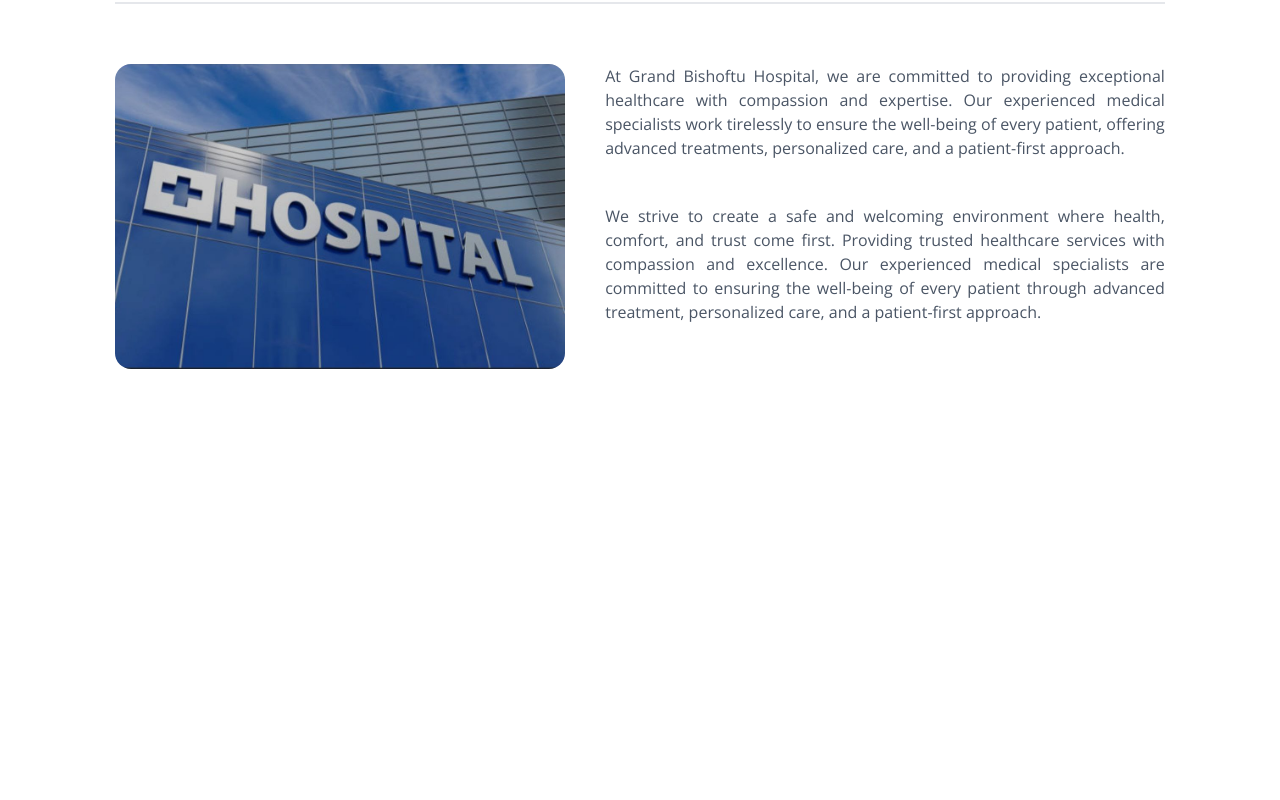
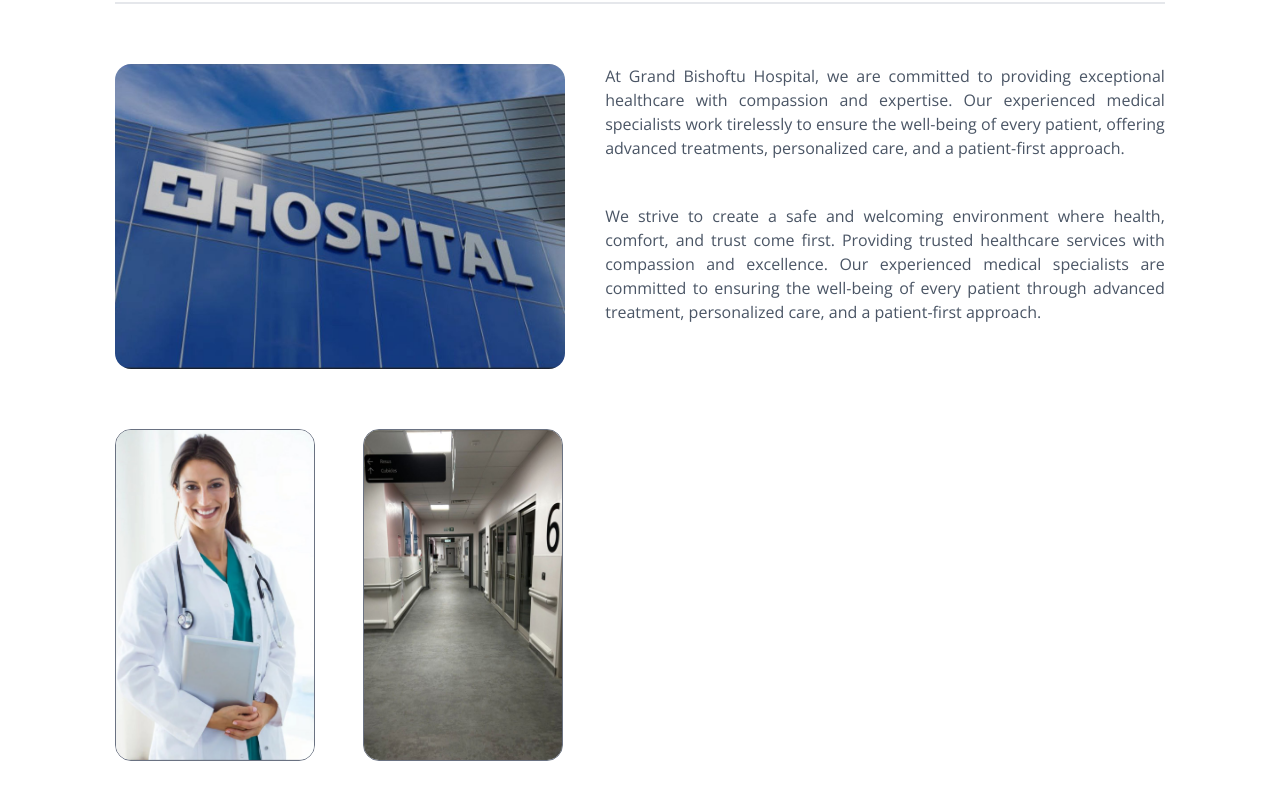
Before and after one commit to Tsedniya/Grand_Bishoftu_Hospital, a React (Vite) app in the folder myapp/: page /about in a window 1280 px wide. Shown: the part 346-1146 px from the top of the page. Before the commit the page ends 800 px from the top, so only its background shows below. Built offline with nearby package versions, Linux system fonts and the light colour scheme.

Commit message:
frontend:about

```diff
--- a/myapp/src/components/TitleAbout.jsx
+++ b/myapp/src/components/TitleAbout.jsx
@@ -1,5 +1,7 @@
 import React from 'react'
 import hospital from "../assets/hospital.jpg";
+import doctor from "../assets/doctor.jpg"
+import inside from "../assets/inside.jpg"
 
 
 const About = () => {
@@ -33,6 +35,10 @@ const About = () => {
 
     <div className='my-15 flex flex-col md:flex-row gap-10 items-center md:items-start'>
 
+        <div className='w-full flex md:max-w-[200px] ' >
+          <img  className="border border-gray-500 rounded-2xl"src={doctor} alt=''/>
+          <img className="ml-12 border border-gray-500 rounded-2xl" src={inside} alt=''/>
+        </div>
 
 
 
```
Also changed, not shown: myapp/src/assets/doctor.jpg (added), myapp/src/assets/inside.jpg (added).
